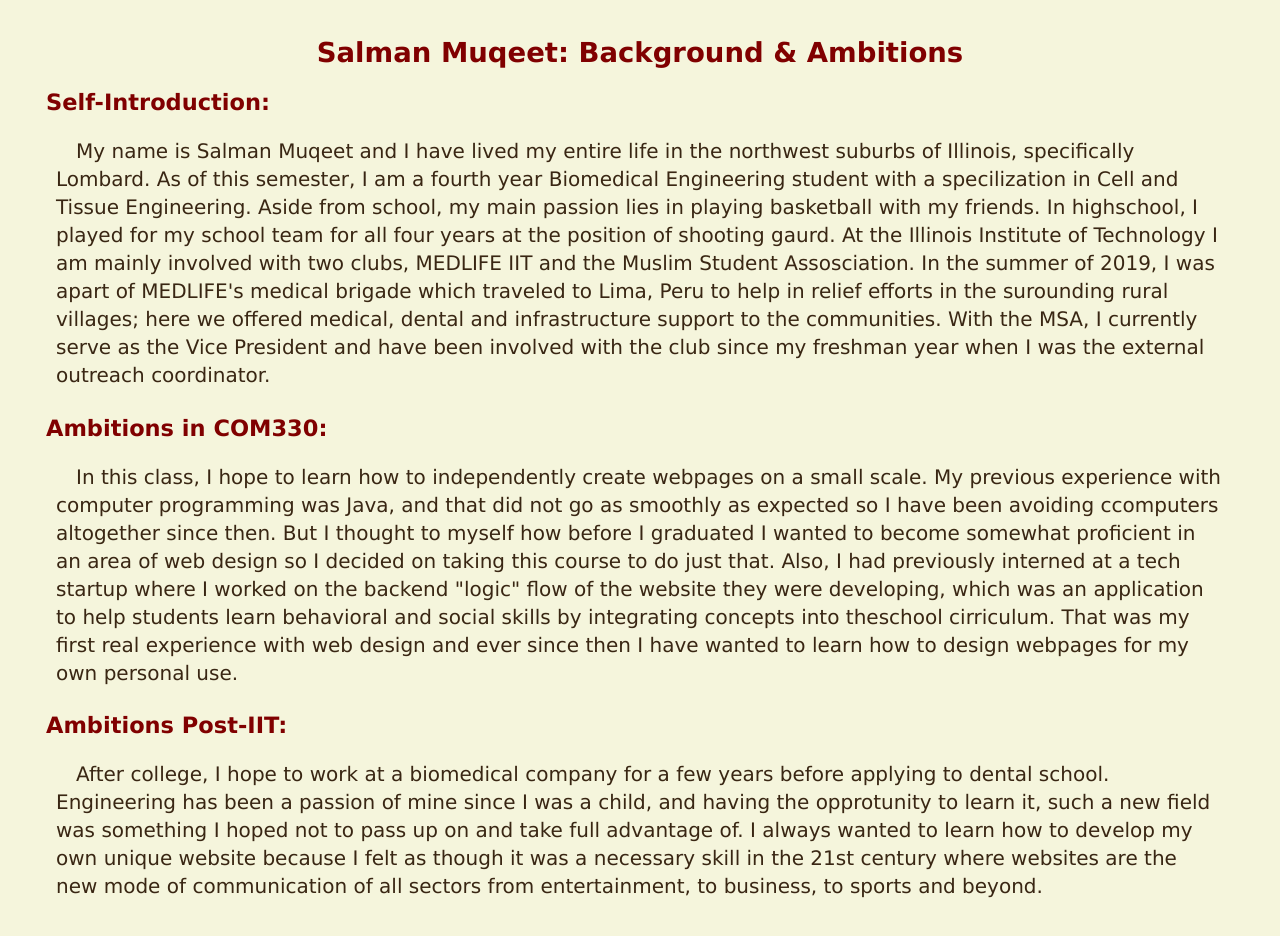
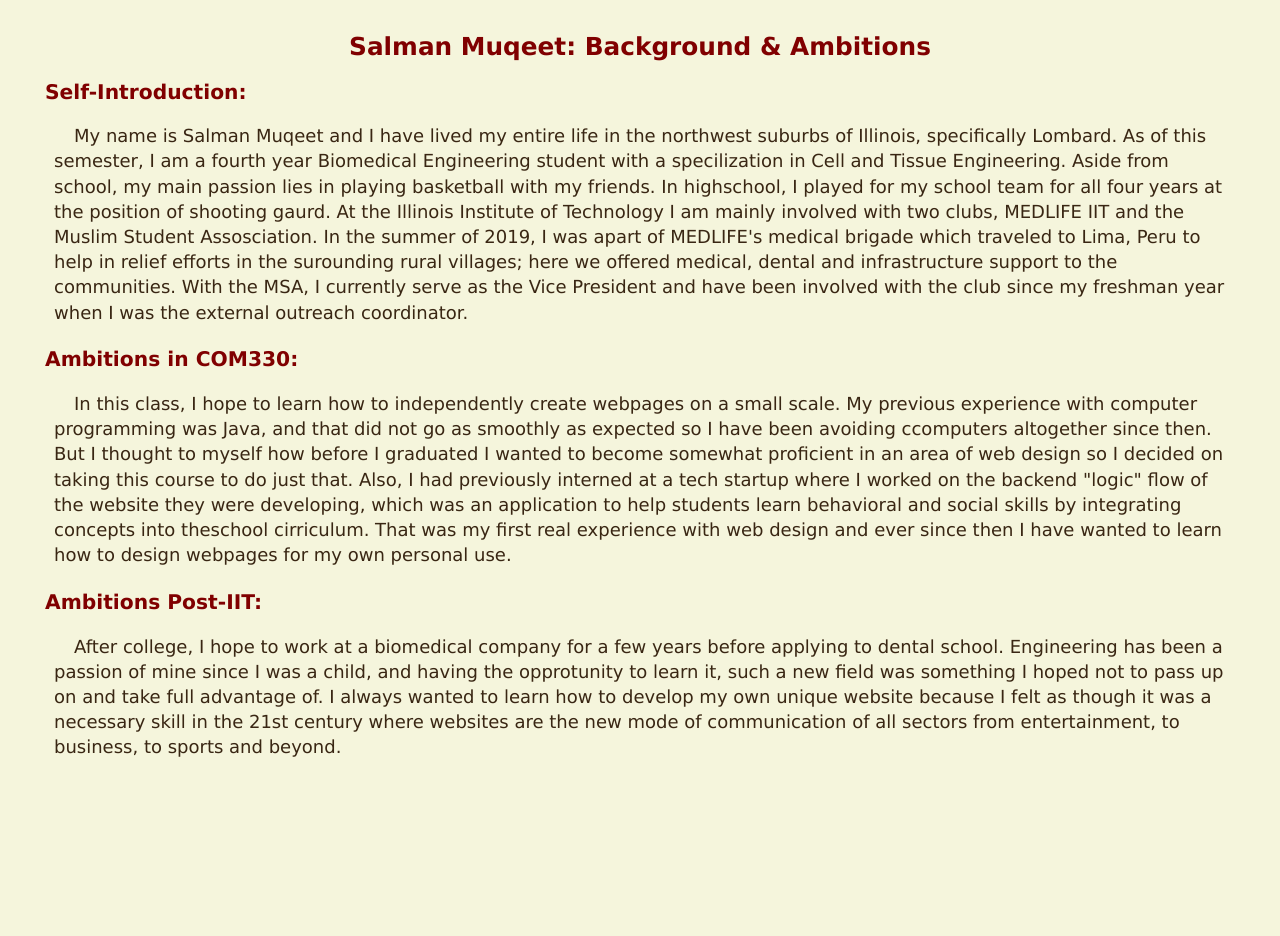
Before and after one commit to smuqeet10/lastproj, a plain HTML site: page index.html in a window 1280 px wide. After the commit the page ends 800 px from the top, so only its background shows below. Drawn offline with Linux system fonts and the light colour scheme.

Commit message:
fix css and html formatting

```diff
--- a/screen.css
+++ b/screen.css
@@ -2,23 +2,19 @@
    v2.0 | 20110126
    License: none (public domain)
 */
-a,abbr,acronym,address,applet,article,aside,audio,b,big,blockquote,body,canvas,caption,center,cite,code,dd,del,details,dfn,div,dl,dt,em,embed,fieldset,figcaption,figure,footer,form,h1,h2,h3,h4,h5,h6,header,hgroup,html,i,iframe,img,ins,kbd,label,legend,li,mark,menu,nav,object,ol,output,p,pre,q,ruby,s,samp,section,small,span,strike,strong,sub,summary,sup,table,tbody,td,tfoot,th,thead,time,tr,tt,u,ul,var,video{margin:0;padding:0;border:0;font-size:100%;font:inherit;vertical-align:baseline}article,aside,details,figcaption,figure,footer,header,hgroup,menu,nav,section{display:block}html{line-height:1}body{line-height:inherit;}ol,ul{list-style:none}blockquote,q{quotes:none}blockquote:after,blockquote:before,q:after,q:before{content:'';content:none}table{border-collapse:collapse;border-spacing:0}
-
-/* Begin site styles... */
-/* Add custom style below...*/
-}
-/* http://meyerweb.com/eric/tools/css/reset/
-   v2.0 | 20110126
-   License: none (public domain)
-*/
-a,abbr,acronym,address,applet,article,aside,audio,b,big,blockquote,body,canvas,caption,center,cite,code,dd,del,details,dfn,div,dl,dt,em,embed,fieldset,figcaption,figure,footer,form,h1,h2,h3,h4,h5,h6,header,hgroup,html,i,iframe,img,ins,kbd,label,legend,li,mark,menu,nav,object,ol,output,p,pre,q,ruby,s,samp,section,small,span,strike,strong,sub,summary,sup,table,tbody,td,tfoot,th,thead,time,tr,tt,u,ul,var,video{margin:0;padding:0;border:0;font-size:100%;font:inherit;vertical-align:baseline}article,aside,details,figcaption,figure,footer,header,hgroup,menu,nav,section{display:block}html{line-height:1}body{line-height:inherit;}ol,ul{list-style:none}blockquote,q{quotes:none}blockquote:after,blockquote:before,q:after,q:before{content:'';content:none}table{border-collapse:collapse;border-spacing:0}
-
+a,abbr,acronym,address,applet,article,aside,audio,b,big,blockquote,body,canvas,caption,center,cite,c
+ode,dd,del,details,dfn,div,dl,dt,em,embed,fieldset,figcaption,figure,footer,form,h1,h2,h3,h4,h5,h6,h
+eader,hgroup,html,i,iframe,img,ins,kbd,label,legend,li,mark,menu,nav,object,ol,output,p,pre,q,ruby,s
+,samp,section,small,span,strike,strong,sub,summary,sup,table,tbody,td,tfoot,th,thead,time,tr,tt,u,ul
+,var,video{margin:0;padding:0;border:0;font-size:100%;font:inherit;vertical-align:baseline}article,a
+side,details,figcaption,figure,footer,header,hgroup,menu,nav,section{display:block}html{line-height:
+	1}body{line-height:inherit;}ol,ul{list-style:none}blockquote,q{quotes:none}blockquote:after,blockqu
+	ote:before,q:after,q:before{content:'';content:none}table{border-collapse:collapse;border-spacing:0
+	}
 /* Begin site styles... */
 /* Add custom style below...*/
 html {
-  padding: 1em;
-	text-align: left;
-	font-size: 1.25em; /* 20px / 16px = result */
+	font-size: 1.125em; /* 18px / 16px = result */
 	line-height: 1.4em;
 	font-style: normal;
 	font-family:"Lucida Sans Unicode", "Lucida Grande", sans-serif	;
@@ -35,9 +31,10 @@ h1 {
 	padding: 0.5em;
 	padding-bottom: .444444em;
   color: #800000;
-
 }
-h2,h3,h4 {
+h2,
+h3,
+h4 {
   font-size:1.125em; /* 18px / 16px = result */
   font-style: normal;
 	font-weight:bold;
@@ -46,8 +43,6 @@ h2,h3,h4 {
   color:#800000;
 }
 p {
-  font-weight: normal;
-  font-style: normal;
   padding: 1em;
   padding-bottom: .75em;
   color: #392613;
```
Also changed, not shown: index.html (+11 -11 lines).
